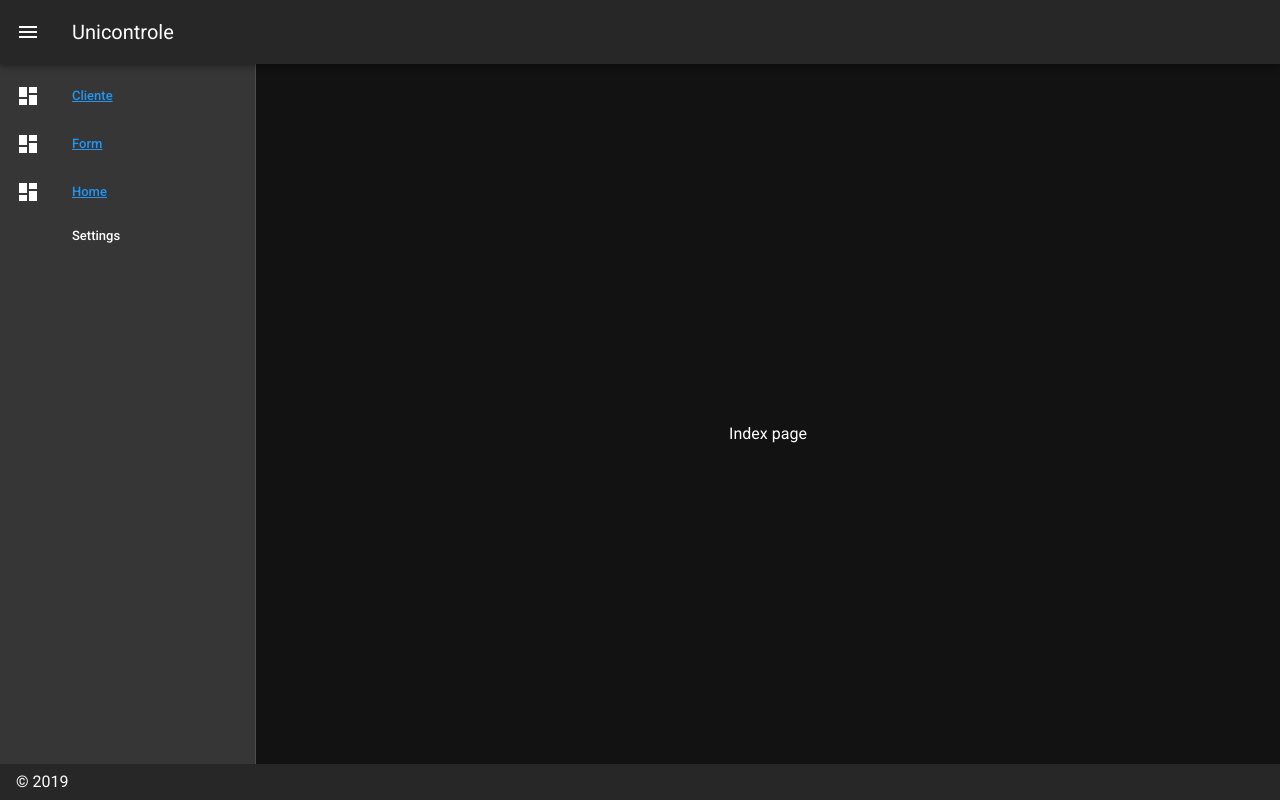
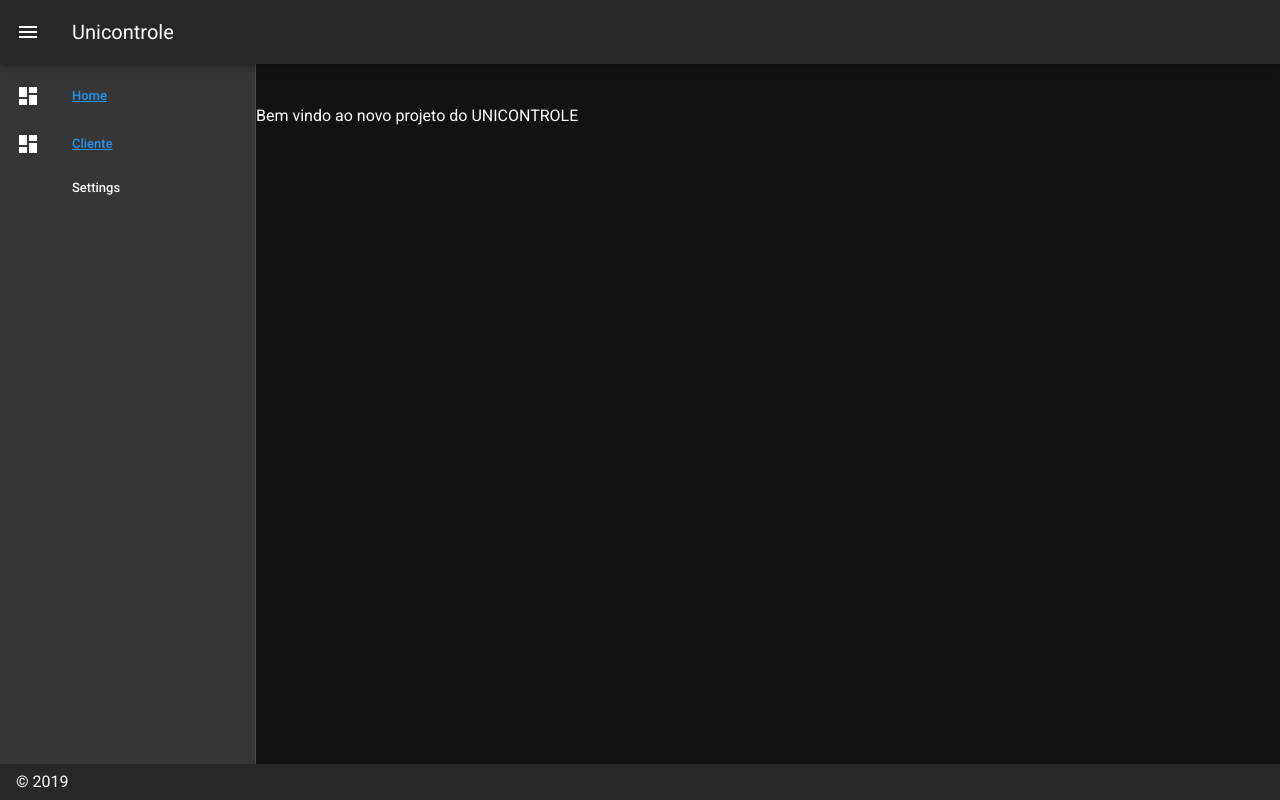
Before and after one commit to adrwtr/vue-vuex-vuetify, a Vue app: page / in a window 1280 px wide. Built offline with nearby package versions, Linux system fonts and the light colour scheme.

Commit message:
Lista de clientes

```diff
--- a/package.json
+++ b/package.json
@@ -5,6 +5,7 @@
   "scripts": {
     "serve": "vue-cli-service serve",
     "build": "vue-cli-service build",
+    "build2": "vue-cli-service build --target wc --inline-vue main",
     "lint": "vue-cli-service lint"
   },
   "dependencies": {
--- a/src/App.vue
+++ b/src/App.vue
@@ -12,7 +12,7 @@
                     </v-list-item-action>
                     <v-list-item-content>
                         <v-list-item-title>
-                            <router-link :to="{name:'cliente-lista'}">Cliente</router-link>
+                            <router-link :to="{name:'home'}">Home</router-link>
                         </v-list-item-title>
                     </v-list-item-content>
                 </v-list-item>
@@ -23,22 +23,22 @@
                     </v-list-item-action>
                     <v-list-item-content>
                         <v-list-item-title>
-                            <router-link :to="{name:'cliente-formulario'}">Form</router-link>
+                            <router-link :to="{name:'cliente-lista'}">Cliente</router-link>
                         </v-list-item-title>
                     </v-list-item-content>
                 </v-list-item>
 
-
-                <v-list-item link>
+                <!-- <v-list-item link>
                     <v-list-item-action>
                         <v-icon>mdi-view-dashboard</v-icon>
                     </v-list-item-action>
                     <v-list-item-content>
                         <v-list-item-title>
-                            <router-link :to="{name:'home'}">Home</router-link>
+                            <router-link :to="{name:'cliente-formulario'}">Form</router-link>
                         </v-list-item-title>
                     </v-list-item-content>
-                </v-list-item>
+                </v-list-item> -->
+
 
                 <v-list-item link>
                     <v-list-item-action>
@@ -62,12 +62,11 @@
 
         <v-content>
             <v-container
-                class="fill-height"
                 fluid
             >
                 <v-row
-                    align="center"
-                    justify="center"
+                    align="start"
+                    justify="start"
                 >
                     <router-view></router-view>
                 </v-row>
--- a/src/view/ClienteLista.vue
+++ b/src/view/ClienteLista.vue
@@ -1,10 +1,10 @@
 <template>
-    <div class="pt-10">
-        Index page
-
+    <v-container fluid>
+        <v-row
+            no-gutters
+        >
+            <v-col>
                 <v-card
-            class="pt-10"
-            max-width="500"
                     outlined
                     v-for="(obj, index) in arrClientes" :key="index"
                 >
@@ -17,11 +17,23 @@
                     </v-list-item>
 
                     <v-card-actions>
-                <v-btn text>Button</v-btn>
-                <v-btn text>Button</v-btn>
+                        <v-btn text @click="goToUrl('http://terra.com.br')">
+                            <v-icon>mdi-arrow-right-bold-circle-outline</v-icon>
+                            &nbsp;Portal
+                        </v-btn>
+                        <v-btn text @click="goToUrl('http://google.com')">
+                            <v-icon>mdi-arrow-right-bold-circle-outline</v-icon>
+                            &nbsp;Portal Admin
+                        </v-btn>
+                        <v-btn text>
+                            <v-icon>mdi-sticker-check</v-icon>
+                            &nbsp;Testar
+                        </v-btn>
                     </v-card-actions>
                 </v-card>
-    </div>
+            </v-col>
+        </v-row>
+    </v-container>
 </template>
 
 <script>
@@ -35,6 +47,12 @@
             this.$vuetify.theme.dark = true;
             this.$store.dispatch('getAjaxListaClietes');
         },
+        methods: {
+            goToUrl: function(ds_url) {
+                window.open(ds_url);
+                return true;
+            }
+        },
         computed: {
             ...mapState(
                 [
--- a/src/view/Home.vue
+++ b/src/view/Home.vue
@@ -1,6 +1,6 @@
 <template>
     <div class="pt-10">
-        Index page
+        Bem vindo ao novo projeto do UNICONTROLE
     </div>
 </template>
 
```
Lines whose indentation alone changed are shown as unchanged.
